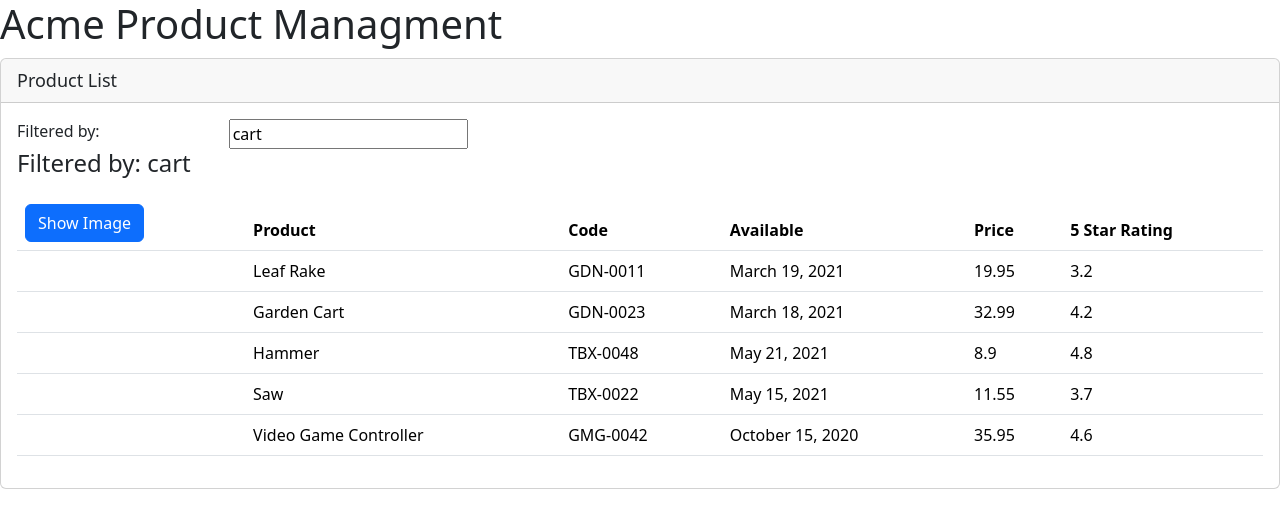
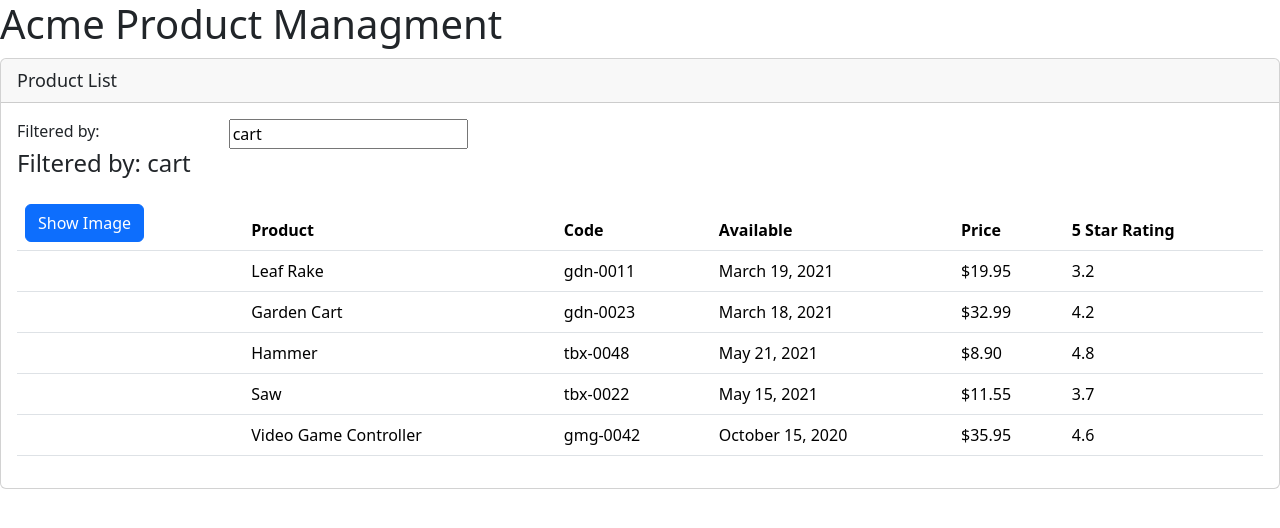
Before and after one commit to IliyaZafirov/APM, an Angular app in the folder APM-Start/: page /welcome in a window 1280 px wide. Shown: the top 528 px of the page. Built offline with nearby package versions, Linux system fonts and the light colour scheme.

Commit message:
added lowercase pipe on product.productCode and currency pipe on product.price

```diff
--- a/APM-Start/src/app/products/product-list.component.html
+++ b/APM-Start/src/app/products/product-list.component.html
@@ -7,8 +7,7 @@
         <div class="row">
             <div class="col-md-2">Filtered by: </div>
             <div class="col-md-4">
-                <input type="text"
-                        [(ngModel)]="listFilter">
+                <input type="text" [(ngModel)]="listFilter">
             </div>
         </div>
         <div class="row">
@@ -21,8 +20,7 @@
                 <thead>
                     <tr>
                         <th>
-                            <button class="btn btn-primary"
-                            (click)="toggleImage()">
+                            <button class="btn btn-primary" (click)="toggleImage()">
                                 {{showImage ? 'Hide' : 'Show'}} Image
                             </button>
                         </th>
@@ -36,17 +34,13 @@
                 <tbody>
                     <tr *ngFor="let product of products">
                         <td>
-                            <img
-                            *ngIf="showImage"
-                            [src]="product.imageUrl"
-                            [title]="product.productName"
-                            [style.width.px]="imageWidth"
-                            [style.margin.px]="imageMargin"   >
+                            <img *ngIf="showImage" [src]="product.imageUrl" [title]="product.productName"
+                                [style.width.px]="imageWidth" [style.margin.px]="imageMargin">
                         </td>
                         <td>{{ product.productName }}</td>
-                        <td>{{ product.productCode }}</td>
+                        <td>{{ product.productCode | lowercase}}</td>
                         <td>{{ product.releaseDate }}</td>
-                        <td>{{ product.price }}</td>
+                        <td>{{ product.price | currency:'USD' : 'symbol': '1.2-2'}}</td>
                         <td>{{ product.starRating }}</td>
                     </tr>
                 </tbody>
```
